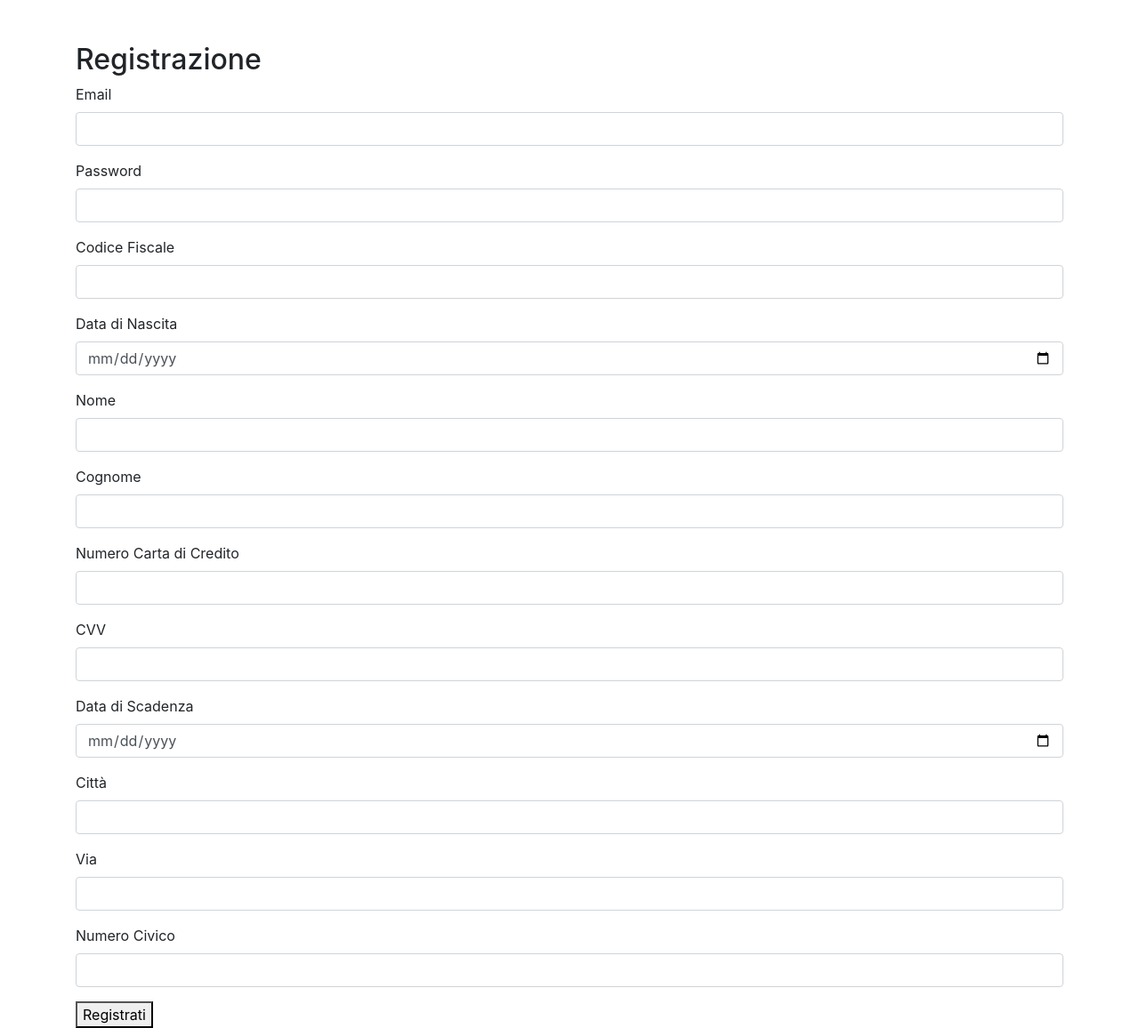
After one commit to TommasoMardegan/simulazioneesame, a PHP site: page /registrazione.html in a window 1280 px wide. The commit adds this page. Shown: the whole page at 89% size. Run offline with PHP 8.4, Linux system fonts and the light colour scheme; some libraries are stand-ins or nearby versions.

Commit message:
aggiunta registrazione (da terminare riceve tessera)

```diff
--- a/informatica simulazione/SIMULAZIONE/html/homeCliente.php
+++ b/informatica simulazione/SIMULAZIONE/html/homeCliente.php
@@ -2,7 +2,6 @@
     <?php
         session_start();
         echo "<h1>Benvenuto, " . $_SESSION['email'] . "</h1>";
-
     ?>
     <br>
 </html>
--- /dev/null
+++ b/informatica simulazione/SIMULAZIONE/html/registrazione.html
@@ -0,0 +1,73 @@
+<!DOCTYPE html>
+<html lang="en">
+    <head>
+        <meta charset="UTF-8">
+        <meta name="viewport" content="width=device-width, initial-scale=1.0">
+        <title>Registrazione</title>
+        <link rel="stylesheet" href="https://stackpath.bootstrapcdn.com/bootstrap/4.5.2/css/bootstrap.min.css">
+        <script src="https://code.jquery.com/jquery-3.5.1.slim.min.js"></script>
+        <script src="https://cdn.jsdelivr.net/npm/@popperjs/core@2.9.2/dist/umd/popper.min.js"></script>
+        <script src="https://stackpath.bootstrapcdn.com/bootstrap/4.5.2/js/bootstrap.min.js"></script>
+        <script src="../js/registrazione.js"></script>
+    </head>
+<body>
+    <div class="container">
+        <h2 class="mt-5">Registrazione</h2>
+        <form>
+            <div class="form-group">
+                <label for="email">Email</label>
+                <input type="email" class="form-control" id="email" name="email" required>
+            </div>
+            <div class="form-group">
+                <label for="password">Password</label>
+                <input type="password" class="form-control" id="password" name="password" required>
+            </div>            <div class="form-group">
+                <label for="codiceFiscale">Codice Fiscale</label>
+                <input type="text" class="form-control" id="codiceFiscale" name="codiceFiscale" required>
+            </div>
+            <div class="form-group">
+                <label for="dataNascita">Data di Nascita</label>
+                <input type="date" class="form-control" id="dataNascita" name="dataNascita" required>
+            </div>
+            <div class="form-group">
+                <label for="nome">Nome</label>
+                <input type="text" class="form-control" id="nome" name="nome" required>
+            </div>
+            <div class="form-group">
+                <label for="cognome">Cognome</label>
+                <input type="text" class="form-control" id="cognome" name="cognome" required>
+            </div>
+            <div class="form-group">
+                <label for="numero">Numero Carta di Credito</label>
+                <input type="text" class="form-control" id="numero" name="numero" required>
+            </div>
+            <div class="form-group">
+                <label for="cvv">CVV</label>
+                <input type="text" class="form-control" id="cvv" name="cvv" required>
+            </div>
+            <div class="form-group">
+                <label for="dataScadenza">Data di Scadenza</label>
+                <input type="date" class="form-control" id="dataScadenza" name="dataScadenza" required>
+            </div>
+            <div class="form-group">
+                <label for="citta">Città</label>
+                <input type="text" class="form-control" id="citta" name="citta" required>
+            </div>
+            <div class="form-group">
+                <label for="via">Via</label>
+                <input type="text" class="form-control" id="via" name="via" required>
+            </div>
+            <div class="form-group">
+                <label for="numeroCivico">Numero Civico</label>
+                <input type="text" class="form-control" id="numeroCivico" name="numeroCivico" required>
+            </div>
+            <button id="registrazioneButton">Registrati</button>
+        </form>
+    </div>
+
+    <!-- Link a Bootstrap JS -->
+    <script src="https://code.jquery.com/jquery-3.5.1.slim.min.js"></script>
+    <script src="https://cdn.jsdelivr.net/npm/@popperjs/core@2.5.4/dist/umd/popper.min.js"></script>
+    <script src="https://stackpath.bootstrapcdn.com/bootstrap/4.5.2/js/bootstrap.min.js"></script>
+</body>
+</html>
```
Also changed, not shown: informatica simulazione/SIMULAZIONE/js/registrazione.js (added, +39 -0 lines), informatica simulazione/SIMULAZIONE/php/registrazione.php (added, +34 -0 lines), informatica simulazione/SIMULAZIONE/service/gestioneDB.php (+18 -0 lines), informatica simulazione/SIMULAZIONE/html/registrazione.php (deleted).
